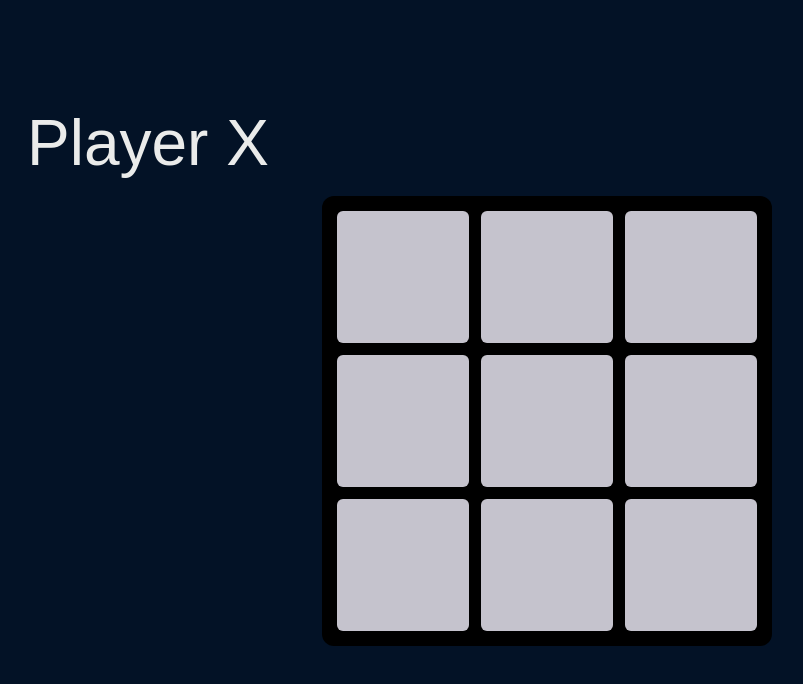
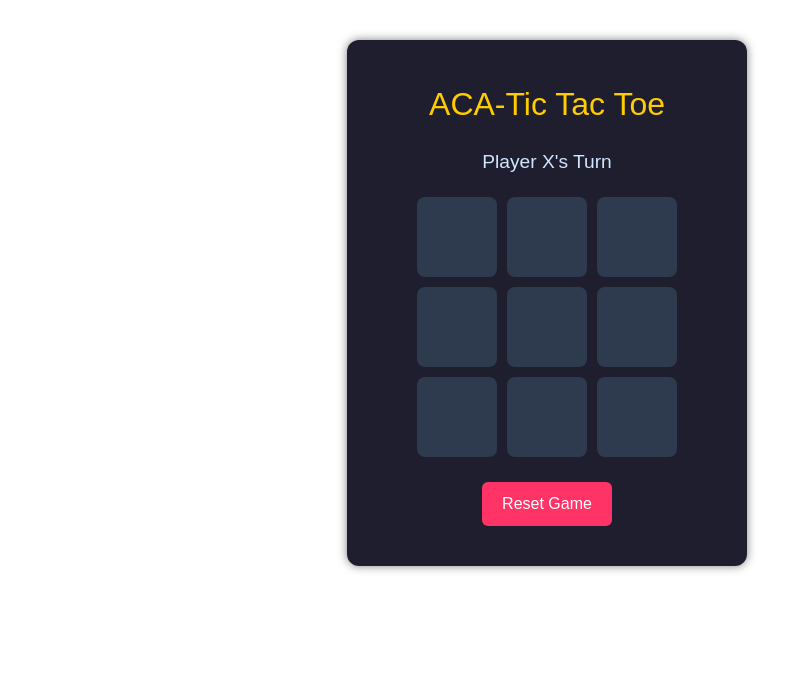
Before and after one commit to kutloano123/tic-tac-toe, a Next.js app: page / in a window 1280 px wide. Shown: the top 684 px of the page, without its empty margins (93-896 px from the left). Built offline with nearby package versions, Linux system fonts and the light colour scheme.

Commit message:
updated functionalities

```diff
--- a/app/Components/Square.jsx
+++ b/app/Components/Square.jsx
@@ -1,15 +1,9 @@
-import React from "react";
-
 export default function Square({ value, onClick, disableClick, isWinning }) {
   return (
     <button
-      className={`square ${isWinning ? "winning" : ""}`}
+      className={`square ${isWinning ? "win" : ""}`}
+      onClick={onClick}
       disabled={disableClick}
-      onClick={onClick}
-      style={{
-        color: value === "X" ? "green" : value === "O" ? "red" : "black",
-        fontSize: "8rem",
-      }}
     >
       {value}
     </button>
--- a/app/page.js
+++ b/app/page.js
@@ -3,12 +3,14 @@ import Square from "./Components/Square";
 import { useState } from "react";
 
 export default function Home() {
-  const [squares, setSquares] = useState(Array(9).fill(null));
-  const [isXNext, setIsXNext] = useState(true);
-  const [winner, setWinner] = useState("");
-  const [winningSquares, setWinningSquares] = useState([]);
+  const initialBoard = Array(9).fill("");
 
-  const winningCombinations = [
+  const [board, setBoard] = useState(initialBoard);
+  const [current, setCurrent] = useState("X");
+  const [gameStatus, setGameStatus] = useState("Player X's Turn");
+  const [winningLine, setWinningLine] = useState([]);
+
+  const winCombos = [
     [0, 1, 2],
     [3, 4, 5],
     [6, 7, 8],
@@ -19,81 +21,67 @@ export default function Home() {
     [2, 4, 6],
   ];
 
-  const handleSquareClick = (index) => {
-    if (squares[index] || winner) return;
-
-    const updatedSquares = [...squares];
-    updatedSquares[index] = isXNext ? "X" : "O";
-    setSquares(updatedSquares);
-    setIsXNext(!isXNext);
-
-    const result = checkWinner(updatedSquares);
-    if (result) {
-      setWinner(result.symbol);
-      setWinningSquares(result.line);
-    } else if (updatedSquares.every((val) => val !== null)) {
-      // It's a draw
-      setTimeout(() => {
-        alert("It's a draw!");
-        handleBoardReset();
-      }, 100);
-    }
-  };
-
-  const checkWinner = (board) => {
-    for (let combination of winningCombinations) {
-      const [a, b, c] = combination;
+  const checkForWin = (newBoard) => {
+    for (let combo of winCombos) {
+      const [a, b, c] = combo;
       if (
-        board[a] &&
-        board[a] === board[b] &&
-        board[a] === board[c]
+        newBoard[a] &&
+        newBoard[a] === newBoard[b] &&
+        newBoard[a] === newBoard[c]
       ) {
-        return { symbol: board[a], line: combination };
+        return combo;
       }
     }
     return null;
   };
 
-  const handleBoardReset = () => {
-    setSquares(Array(9).fill(null));
-    setIsXNext(true);
-    setWinner("");
-    setWinningSquares([]);
+  const handleClick = (index) => {
+    if (board[index] || gameStatus.includes("Wins") || gameStatus === "Draw!") return;
+
+    const updatedBoard = [...board];
+    updatedBoard[index] = current;
+
+    const winnerCombo = checkForWin(updatedBoard);
+
+    if (winnerCombo) {
+      setBoard(updatedBoard);
+      setWinningLine(winnerCombo);
+      setGameStatus(`Player ${current} Wins!`);
+    } else if (updatedBoard.every((cell) => cell !== "")) {
+      setBoard(updatedBoard);
+      setGameStatus("Draw!");
+    } else {
+      setBoard(updatedBoard);
+      setCurrent(current === "X" ? "O" : "X");
+      setGameStatus(`Player ${current === "X" ? "O" : "X"}'s Turn`);
+    }
   };
 
-  const displayWinner = () => {
-    if (winner) {
-      return (
-        <>
-          <h1>The Winner is player {winner}</h1>
-          <div className="reset-button">
-            <button onClick={handleBoardReset}>Reset</button>
-          </div>
-        </>
-      );
-    }
-    return null;
+  const resetBoard = () => {
+    setBoard(initialBoard);
+    setCurrent("X");
+    setGameStatus("Player X's Turn");
+    setWinningLine([]);
   };
 
   return (
-    <>
-      <div className="container">
-        {!winner && <h1 className="player">Player {isXNext ? "X" : "O"}</h1>}
+    <div className="wrapper">
+      <h2 className="title">ACA-Tic Tac Toe</h2>
+      <p className="status">{gameStatus}</p>
 
-        <div className="board">
-          {squares.map((value, index) => (
+      <div className="board-grid">
+        {board.map((value, index) => (
           <Square
             key={index}
             value={value}
-              onClick={() => handleSquareClick(index)}
-              disableClick={Boolean(winner)}
-              isWinning={winningSquares.includes(index)}
+            onClick={() => handleClick(index)}
+            isWinning={winningLine.includes(index)}
+            disableClick={Boolean(value) || gameStatus.includes("Wins") || gameStatus === "Draw!"}
           />
         ))}
       </div>
 
-        <div className="game-info">{displayWinner()}</div>
+      <button className="reset-btn" onClick={resetBoard}>Reset Game</button>
     </div>
-    </>
   );
 }
--- a/app/styles.css
+++ b/app/styles.css
@@ -1,117 +1,60 @@
-/* Box-sizing reset for consistency */
-* {
-  box-sizing: border-box;
+.wrapper {
+  text-align: center;
+  background-color: #1e1e2f;
+  padding: 40px;
+  border-radius: 12px;
+  max-width: 400px;
+  margin: 40px auto;
+  box-shadow: 0 0 10px rgba(0,0,0,0.5);
 }
 
-/* Global styles */
-body {
-  font-family: sans-serif;
-  margin: 20px;
-  padding: 0;
-  background-color: #031226; /* deep blue background */
-  color: #d7e3f4; /* light text */
+.title {
+  font-size: 2rem;
+  color: #ffcc00;
 }
 
-/* Heading styles */
-h1, h2, h3, h4, h5, h6 {
-  margin-top: 0;
+.status {
+  margin: 20px 0;
+  font-size: 1.2rem;
+  color: #d0e7ff;
 }
 
-h1 { font-size: 22px; }
-h2 { font-size: 20px; }
-h3 { font-size: 18px; }
-h4 { font-size: 16px; }
-h5 { font-size: 14px; }
-h6 { font-size: 12px; }
-
-code {
-  font-size: 1.2em;
+.board-grid {
+  display: grid;
+  grid-template-columns: repeat(3, 80px);
+  grid-gap: 10px;
+  justify-content: center;
 }
 
-ul {
-  padding-inline-start: 20px;
+.square {
+  background-color: #2e3b4e;
+  border: none;
+  font-size: 2rem;
+  color: #fff;
+  width: 80px;
+  height: 80px;
+  cursor: pointer;
+  border-radius: 8px;
+  transition: background 0.2s;
 }
 
-/* Container for game layout */
-.container {
-  display: flex;
-  flex-direction: column;
-  align-items: center;
-  justify-content: center;
-  height: 90vh;
+.square.win {
+  background-color: #28a745;
+  color: #fff;
 }
 
-/* Current player display */
-.player {
-  font-size: 4rem;
-  margin-bottom: 5px;
-  color: #eaebea; /* soft blue */
-  align-self: flex-start;
-  margin-left: 100px; /* push to the left */
+.square:disabled {
+  cursor: not-allowed;
+  opacity: 0.7;
 }
 
-/* Game board grid */
-.board {
-  display: grid;
-  grid-template-columns: repeat(3, 1fr);
-  gap: 12px;
-  width: 450px;
-  height: 450px;
-  background-color: #000000;
-  border-radius: 12px;
-  padding: 15px;
+.reset-btn {
+  margin-top: 25px;
+  padding: 10px 20px;
+  font-size: 1rem;
+  border: none;
+  background-color: #ff3366;
+  color: white;
+  border-radius: 6px;
+  cursor: pointer;
 }
-
-/* Individual square style */
-.square {
-  background-color: #c5c3cd; /* default square color */
-  font-size: 2rem;
-  font-weight: bold;
-  color: #000000;
-  display: flex;
-  align-items: center;
-  justify-content: center;
-  width: 100%;
-  height: 100%;
-  aspect-ratio: 1 / 1;
-  cursor: pointer;
-  border-radius: 6px;
-  user-select: none;
-  transition: background-color 0.2s ease, box-shadow 0.2s ease;
-}
-
-/* Hover effect for square */
-.square:hover {
-  background-color: #e0dfe6; /* lighter on hover */
-  box-shadow: 0 0 10px #ffffff33;
-}
-
-/* Game info text */
-.game-info {
-  margin-top: 20px;
-  font-size: 1.5rem;
-  color: #b7c7e9;
-}
-
-/* Reset button */
-.reset-button {
-  background-color: #3561a6;
-  color: #e5ecfa;
-  padding: 12px 24px;
-  margin-top: 15px;
-  border-radius: 8px;
-  cursor: pointer;
-  font-weight: bold;
-  border: none;
-  transition: background-color 0.3s ease;
-  text-align: center;
-}
-
-.reset-button:hover {
-  background-color: #132648;
-}
-
-/* Highlight winning squares */
-.winning {
-  background-color: #a7c0ffcc;
-}
```
Lines whose indentation alone changed are shown as unchanged.
